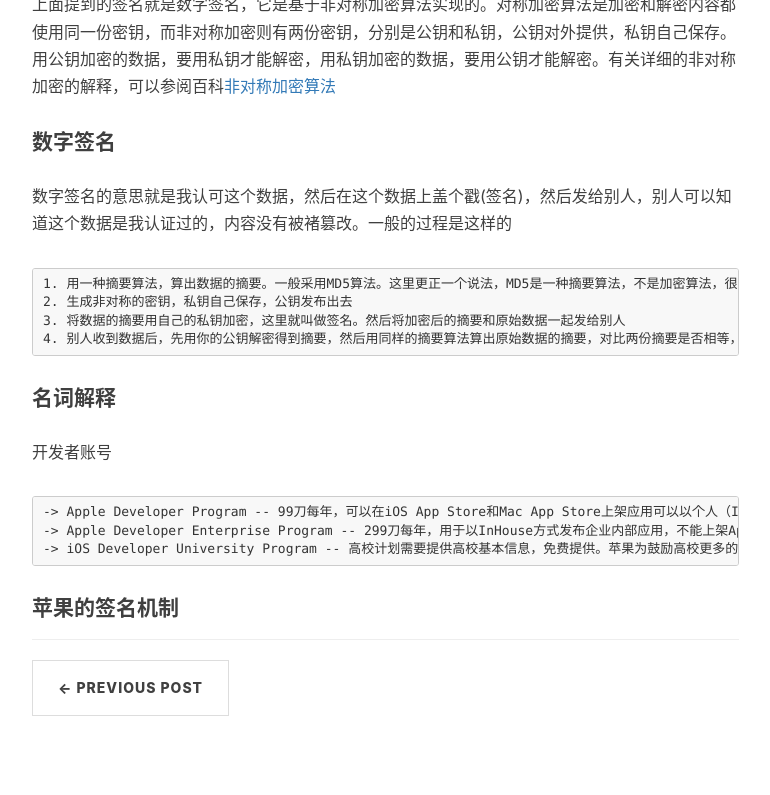
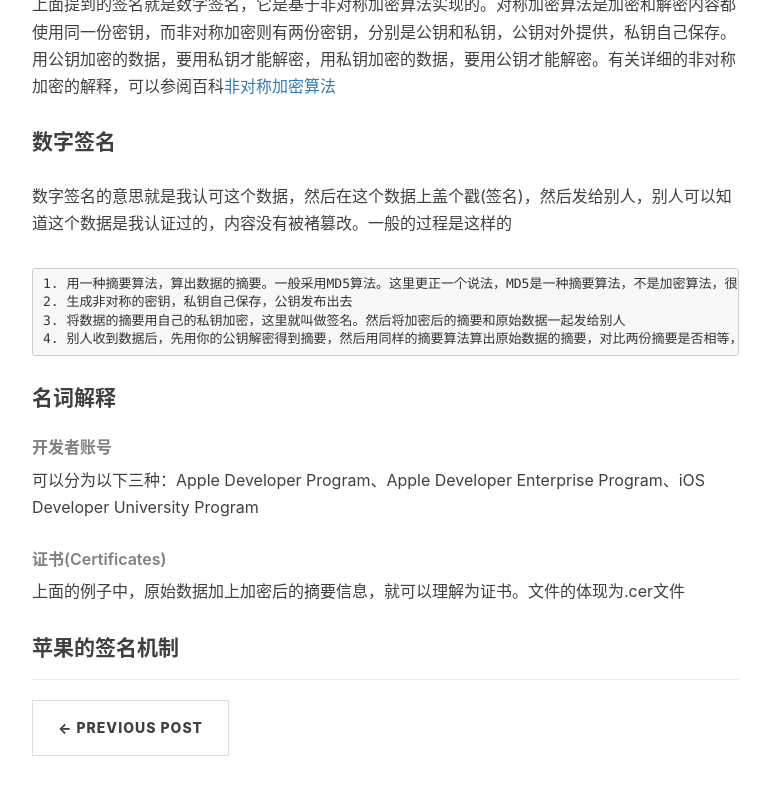
Before and after one commit to xttxqjfg/xttxqjfg.github.io, a Jekyll site: the page built from _posts/201706/2017-06-05-由浅到深理解iOS的签名机制.markdown, in a window 1280 px wide and 900 px high, scrolled down 737 px. Shown: the top 795 px of the window, without its empty margins (233-1003 px from the left). Built offline with Jekyll 4.4.1, drawn with Linux system fonts in a browser that asks for light colours; nearby versions of some CDN libraries; comment, search, counter and statistics services are not loaded.

Commit message:
no message

```diff
--- a/_posts/201706/2017-06-05-由浅到深理解iOS的签名机制.markdown
+++ b/_posts/201706/2017-06-05-由浅到深理解iOS的签名机制.markdown
@@ -28,10 +28,12 @@ tags:
 
 #### 名词解释
 
-开发者账号
+###### 开发者账号
 
-    -> Apple Developer Program -- 99刀每年，可以在iOS App Store和Mac App Store上架应用可以以个人（Individual）或者组织（Organization）的名义加入，以组织身份加入需要提供邓白氏编码（DUNS Number），会多出Team Management功能，允许多人协作开发。在发布署名上以组织（Organization）的名义加入可以填写公司或组织信息（比如某某公司、某某工作室），而以个人（Individual）加入只能默认显示注册时填写的个人信息，并且不能修改
-    -> Apple Developer Enterprise Program -- 299刀每年，用于以InHouse方式发布企业内部应用，不能上架App Store，企业证书过期则已经安装的应用无法继续运行
-    -> iOS Developer University Program -- 高校计划需要提供高校基本信息，免费提供。苹果为鼓励高校更多的参与到苹果开发者计划中来，特意推出这一项计划，高校计划具有在真机上测试等权限，但不能将App发布到App Store。但是iOS7以后，苹果允许个人的apple id进行真机调试，此类型用的应该也不多了
+可以分为以下三种：Apple Developer Program、Apple Developer Enterprise Program、iOS Developer University Program
+
+###### 证书(Certificates)
+
+上面的例子中，原始数据加上加密后的摘要信息，就可以理解为证书。文件的体现为.cer文件
 
 #### 苹果的签名机制
```
